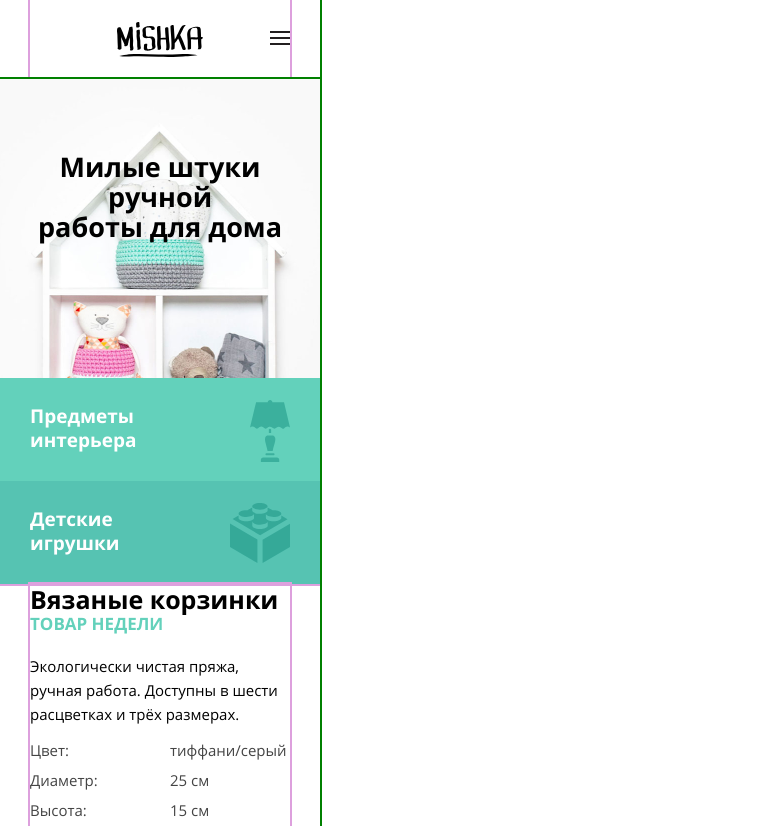
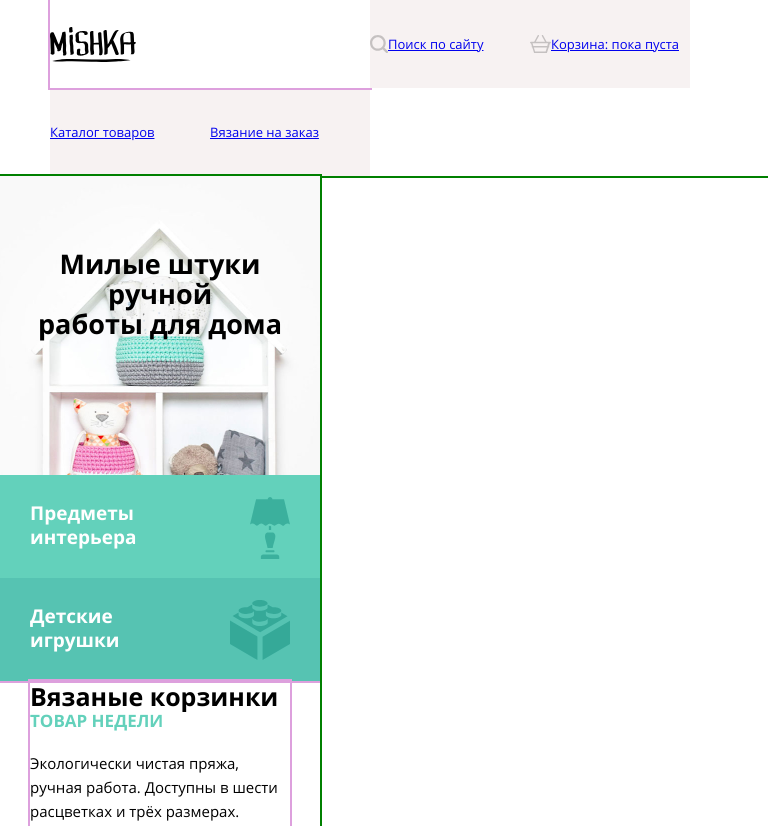
Before and after one commit to htmlacademy-adaptive/1996827-mishka-26, a website: page source/index.html in a window 768 px wide. Shown: the top 826 px of the page. Drawn offline with nearby package versions, Linux system fonts and the light colour scheme; files that its build step writes are made by us from their sources.

Commit message:
адаптивная шапка. наброски

```diff
--- a/source/index.html
+++ b/source/index.html
@@ -3,11 +3,16 @@
 <head>
   <link rel="stylesheet" href="css/style.css">
   <meta charset="utf-8">
+  <meta name="viewport" content="width=device-width, initial-scale=1">
   <title>Магазин домашнего уюта: Мишка</title>
 </head>
 <body>
   <header class="header">
-    <div class="header__inner">
+
+
+    <nav class="header__navigation navigation">
+      <div class="column-left">
+        <div class="header__logo-wrapper">
           <a class="header__logo-link" href="index.html">
             <img class="header__logo" src="img/logo-mishka-mobile.svg" width="86" height="35" alt="Логотип интернет магазина Mishka.">
           </a>
@@ -20,18 +25,20 @@
               <path d="M20 12H0V14H20V12Z" fill="#231F20"/>
               </svg>
           </button>
+        </div>
 
-      <nav class="header__navigation navigation">
-        <!-- <ul class="navigation__list site-navigation">
+        <ul class="navigation__list site-navigation">
           <li class="navigation__item">
             <a class="navigation__link" href="catalog.html">Каталог товаров</a>
           </li>
           <li class="navigation__item">
             <a class="navigation__link" href="form.html">Вязание на заказ</a>
           </li>
-        </ul> -->
+        </ul>
+      </div>
 
-        <!-- <ul class="navigation__list user-navigation">
+      <div class="column-right">
+        <ul class="navigation__list user-navigation">
           <li class="navigation__item">
             <svg width="18" height="18" viewBox="0 0 18 18" fill="none" xmlns="http://www.w3.org/2000/svg">
               <path opacity="0.2" d="M17.6932 16.0568L14.2159 12.5795C15.2386 11.25 15.75 9.61364 15.75 7.875C15.75 3.47727 12.2727 0 7.875 0C3.47727 0 0 3.47727 0 7.875C0 12.2727 3.47727 15.75 7.875 15.75C9.61364 15.75 11.25 15.1364 12.5795 14.2159L16.0568 17.6932C16.2614 17.8977 16.4659 18 16.875 18C17.4886 18 18 17.4886 18 16.875C18 16.6705 17.8977 16.3636 17.6932 16.0568ZM2.25 7.875C2.25 4.80682 4.80682 2.25 7.875 2.25C10.9432 2.25 13.5 4.80682 13.5 7.875C13.5 10.9432 10.9432 13.5 7.875 13.5C4.80682 13.5 2.25 10.9432 2.25 7.875Z" fill="black"/>
@@ -44,8 +51,8 @@
             </svg>
             <a class="navigation__link" href="#">Корзина: пока пуста</a>
           </li>
-        </ul> -->
-
+        </ul>
+      </div>
       <!-- <ul class="navigation__list submenu-navigation">
         <li class="navigation__item">
           <a class="navigation__link" href="#">Новые поступления</a>
@@ -55,7 +62,7 @@
         </li>
       </ul> -->
     </nav>
-    </div>
+
   </header>
 
   <main class="main">
--- a/source/sass/blocks/header.scss
+++ b/source/sass/blocks/header.scss
@@ -3,11 +3,21 @@
   padding: 0 30px;
   outline: 2px solid #008000;
   position: relative;
+  margin: 0 auto;
 }
 
-.header__inner {
+.site-navigation,
+.user-navigation {
+  display: none;
+  margin: 0;
+  padding: 0;
+  list-style-type: none;
+}
+
+.header__logo-wrapper {
   min-height: 79px;
   display: flex;
+  flex-wrap: wrap;
   justify-content: center;
   align-items: center;
   outline: 2px solid #dda0dd;
@@ -21,8 +31,60 @@
 
 .header__button {
   padding: 0;
+  display: block;
   position: absolute;
   right: 30px;
   border: none;
   background-color: transparent;
 }
+
+.navigation__item {
+  width: 168px;
+}
+
+
+// стили для планшета 768px
+@media (min-width: 500px) and (max-width: 768px) {
+  .header {
+    width: 768px;
+    margin: 0;
+    padding: 0 50px;
+  }
+
+  .header__logo-wrapper {
+    width: 320px;
+    min-height: 88px;
+    justify-content: flex-start;
+  }
+
+  .header__button {
+    display: none;
+  }
+
+  .site-navigation {
+    width: 100%;
+    display: flex;
+    flex-wrap: wrap;
+  }
+
+  .navigation__item {
+    width: 160px;
+    min-height: 88px;
+    display: flex;
+    align-items: center;
+    flex-wrap: wrap;
+    background-color: rgb(247, 242, 242);
+  }
+
+  .user-navigation {
+    width: 100%;
+    display: flex;
+    flex-wrap: wrap;
+  }
+
+  .navigation {
+    // width: 100%;
+    display: flex;
+    flex-wrap: wrap;
+  }
+}
```
Lines whose indentation alone changed are shown as unchanged.
